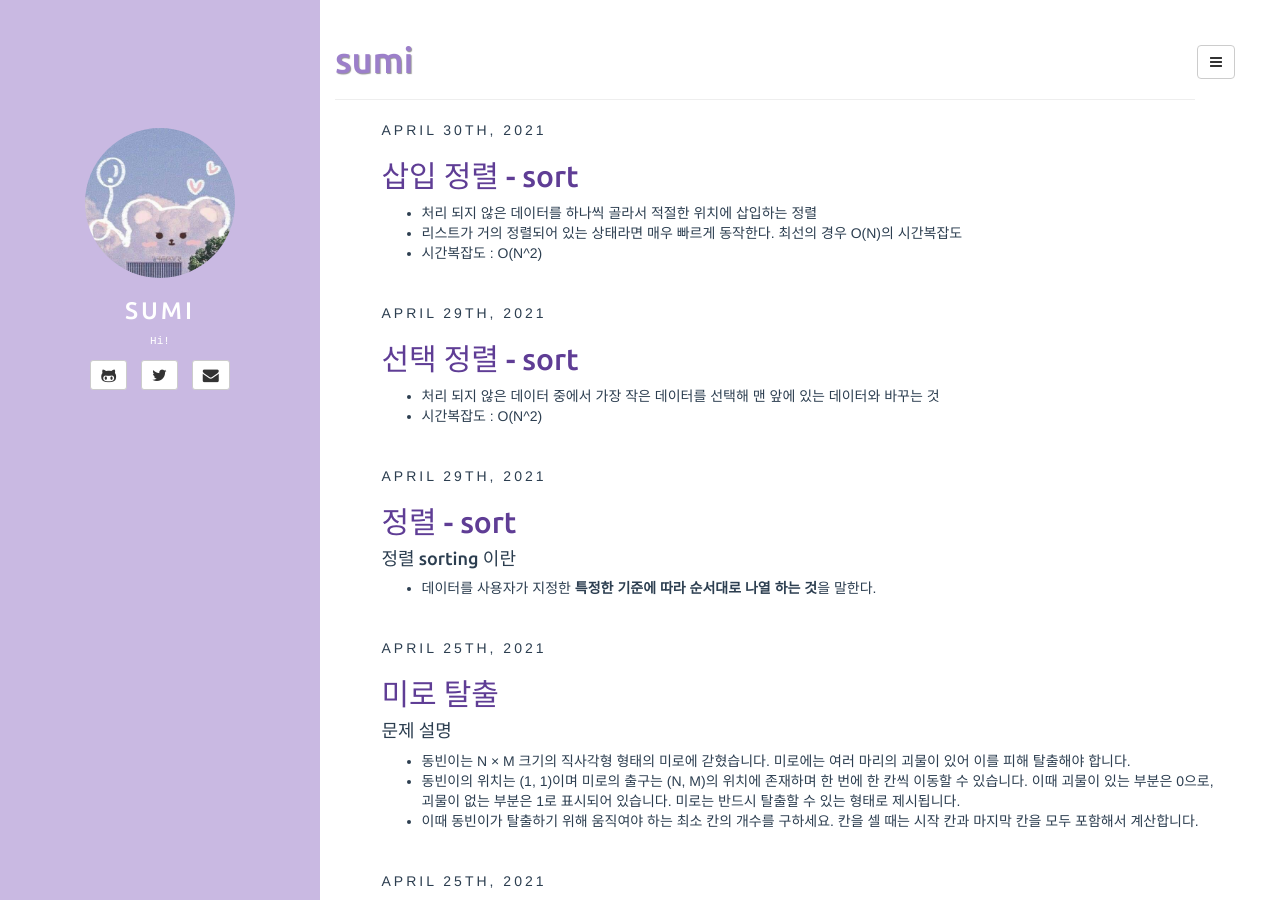
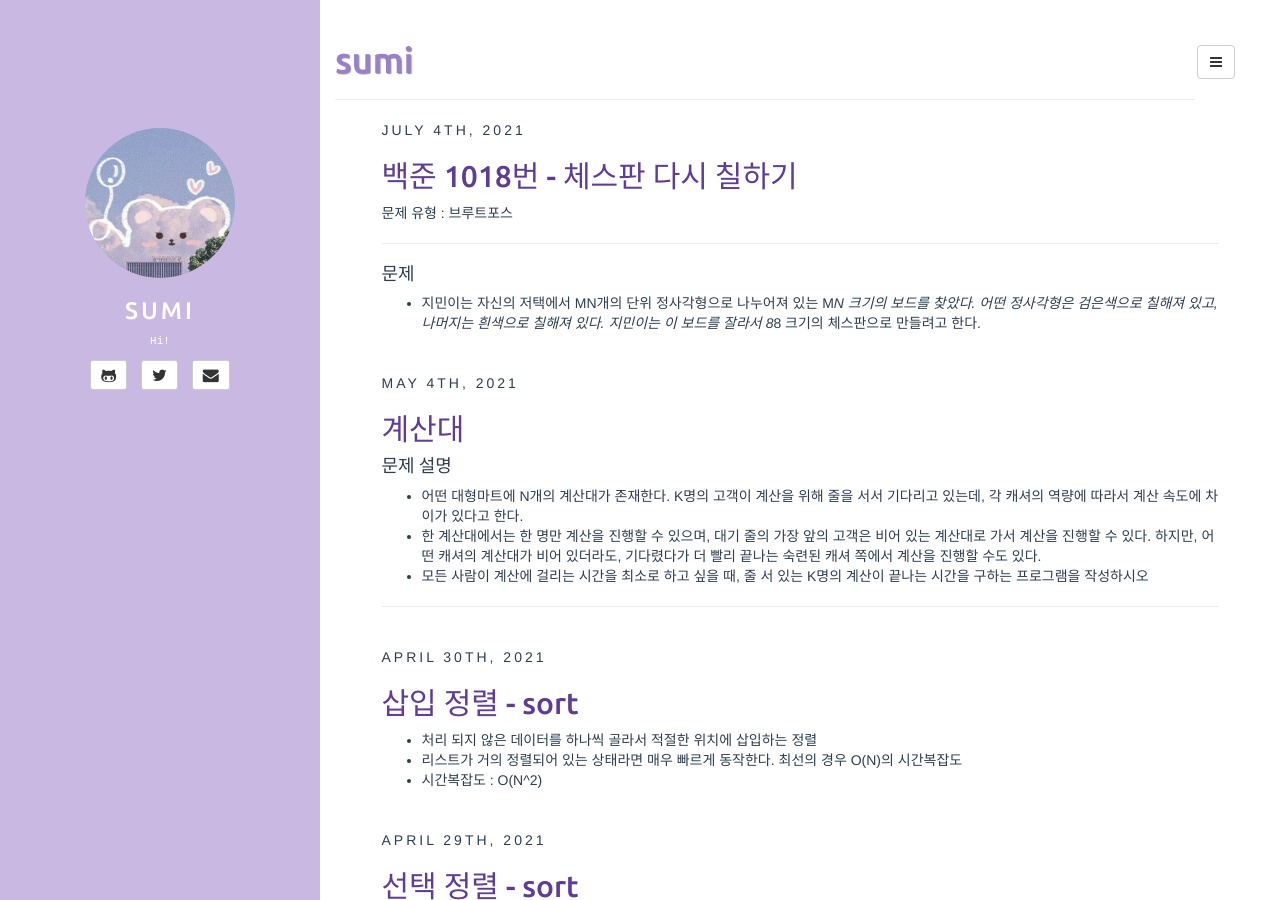
Before and after one commit to sumi-0011/sumi-0011.github.io, a Jekyll site: the page built from index.html, in a window 1280 px wide and 900 px high. Built offline with Jekyll 4.4.1, drawn with Linux system fonts in a browser that asks for light colours; the list of posts is cut into pages by our own code; some of the changed text lies outside the part shown.

Commit message:
7월4일자 백준
1018번 백준풀이

````diff
--- /dev/null
+++ b/_posts/2021-05-04-cashier.md
@@ -0,0 +1,101 @@
+---
+layout: post
+tags: [bfs,Algorism]
+date: 2021-05-04 13:56 +0800
+
+title:  계산대
+categories: [Algo]
+comments: false
+
+---
+
+#### 문제 설명
+- 어떤 대형마트에 N개의 계산대가 존재한다. K명의 고객이 계산을 위해 줄을 서서 기다리고 있는데, 각 캐셔의 역량에 따라서 계산 속도에 차이가 있다고 한다.
+- 한 계산대에서는 한 명만 계산을 진행할 수 있으며, 대기 줄의 가장 앞의 고객은 비어 있는 계산대로 가서 계산을 진행할 수 있다. 하지만, 어떤 캐셔의 계산대가 비어 있더라도, 기다렸다가 더 빨리 끝나는 숙련된 캐셔 쪽에서 계산을 진행할 수도 있다.
+- 모든 사람이 계산에 걸리는 시간을 최소로 하고 싶을 때, 줄 서 있는 K명의 계산이 끝나는 시간을 구하는 프로그램을 작성하시오
+
+- - -
+
+#### 입력 조건
+- 첫 줄에 계산대의 개수 N과 줄 서 있는 고객의 수 K가 주어진다. (1 <= N <= 100,000 , 1 <= K <= 1,000,000,000)
+-  다음 줄에 계산대별로 계산에 걸리는 시간 𝑇𝑁이 공백을 두고 주어진다. (1 ≤ 𝑇𝑁 ≤ 1,000,000,000)
+
+- - -
+#### 출력 조건
+- 줄 서 있는 모든 고객이 계산을 마치는 시간의 최소값을 출력
+
+### test case
+- 입력예시
+    6 7
+    19 12 2 7 6 16
+
+
+- 출력 예시
+  10
+
+
+- - -
+#### 해결방법
+
+- 문제에서 원하는 것은 모든사람이 계산에 걸리는 시간을 최소로 하고싶다는 것이다. 따라서 탐색의 기준을 계산시간으로 설정해 탐색한다.
+- 계산시간의 최소값은 0, 최대값은 가장 계산하는데 시간이 오래걸리는 캐셔가 모든인원을 다 처리하는 경우이다.
+- 이진탐색을 위해 계산한 중간값의 시간동안 캐셔들이 계산 가능한 총 인원이 기다리는 사람보다 많으면 계산 시간을 줄이고, 작으면 계산시간을 늘리면서 탐색을 하면 된다.
+- 이진탐색이 끝나고 left가 계산시간의 최소값이다.
+
+- - -
+
+#### Big-O 복잡도
+각각의 탐색과정에서 탐색의 범위가 반으로 적어지는 이진탐색을 사용해 O(logn)의 시간이 걸리
+는데, 이진탐색 안에서 cashier배열을 탐색하는 시간이 O(logm)(m=cashier 배열의 크기)의 시간이
+걸리므로 O(logn) * O(logm)인 O(log(nm))의 시간이걸린다.
+- 시간복잡도 O(log(nm))
+
+
+- - -
+### solution
+
+```py
+def solution(cashier,k):
+    left, right = 0, max(cashier) *k      #right는 가장 최악의 경우(가장 오래걸리는 경우)
+    cashier.sort()
+    while left < right:
+        mid = (left + right) // 2    #이진탐색
+        count = 0
+        for time in cashier:
+            count += mid // time     #빨리 계산하는 캐셔 순으로 심사처리
+            if count >= k: break
+        if count >= k:               #mid 시간동안 계산한 인원이 기다리는 사람 k보다 크면
+            right = mid              #mid 시간보다 같거나 작은 시간에 k를 모두 처리할수 있다는 것
+        else:                        #그렇지 않가면, mid 시간동안 k명을 모두 계산해줄수 없다는것
+            left = mid+1;            #따라서 주어진 시간이 mid 더 많아야한다.
+    return left
+
+N ,K= map(int, input().split(" "))
+cashier = list(map(int, input().split(" ")))
+print(solution(cashier,K))
+
+
+```
+- - -
+
+#### 코드 설명
+- 이진탐색을 이용하여 찾는데 찾는 기준을 총 계산하는데 걸리는 시간으로 잡았다.
+- 따라서 최소 left는 0, 최대 right는 가장 오래걸리는 경우인 제일 오래걸리는 캐셔가 k명
+을 모두 처리하는 경우로 max(cashier) *k로 초기화 한다.
+- 그리고 cashier배열을 정렬한다. => 이진탐색이 가능하려면 정렬되어있어야 한다.
+- while left < right인 조건으로 이진탐색을 시작한다.
+1. mid는 left와 right의 중간 값으로 초기화 하고 탐색으로 mid시간동안 계산 가능한
+인원수를 구한다. count은 계산 완료한 인원수를 나타내며, 0으로 초기화 한다.
+2. 빨리 계산하는 캐셔 순으로 mid의 시간동안 캐셔들이 처리가능한 인원을 count에 더
+한다. count가 원하는 k인원보다 크거나 같아지면 count하던 것을 break한다. (더 이
+상 카운트 해도 소용없기 때문)
+3. 만약 count(캐셔들이 주어진 시간동안 처리가능한 인원)이 계산을 기다리던 사람 k보
+다 크면 mid보다 작거나 같은 시간동안 k명을 처리가능 하다는 것이므로 탐색의 최
+대 right를 mid로 설정한다.
+4. 그렇지 않으면 주어진 시간 mid안에 k명을 모두 처리하지 못한다는 것이므로 탐색할
+시간의 최소값 left를 mid+1로 설정한다.
+- 이진 탐색이 끝난 후 left를 리턴한다. = 모든 사람이 계산하는데 걸리는 시간의 최소값
+
+- - -
+입국 심사 문제와 비슷하다.
+https://programmers.co.kr/learn/courses/30/lessons/43238
--- /dev/null
+++ b/_posts/2021-07-04-b.md
@@ -0,0 +1,107 @@
+---
+layout: post
+tags: [브루트포스]
+date: 2021-07-04 22:00 +0800
+
+title: 백준 1018번 - 체스판 다시 칠하기
+
+
+categories: [Algo]
+comments: false
+
+---
+
+문제 유형 : 브루트포스
+- - -
+#### 문제
+- 지민이는 자신의 저택에서 MN개의 단위 정사각형으로 나누어져 있는 M*N 크기의 보드를 찾았다. 어떤 정사각형은 검은색으로 칠해져 있고, 나머지는 흰색으로 칠해져 있다. 지민이는 이 보드를 잘라서 8*8 크기의 체스판으로 만들려고 한다.
+
+- 체스판은 검은색과 흰색이 번갈아서 칠해져 있어야 한다. 구체적으로, 각 칸이 검은색과 흰색 중 하나로 색칠되어 있고, 변을 공유하는 두 개의 사각형은 다른 색으로 칠해져 있어야 한다. 따라서 이 정의를 따르면 체스판을 색칠하는 경우는 두 가지뿐이다. 하나는 맨 왼쪽 위 칸이 흰색인 경우, 하나는 검은색인 경우이다.
+
+- 보드가 체스판처럼 칠해져 있다는 보장이 없어서, 지민이는 8*8 크기의 체스판으로 잘라낸 후에 몇 개의 정사각형을 다시 칠해야겠다고 생각했다. 당연히 8*8 크기는 아무데서나 골라도 된다. 지민이가 다시 칠해야 하는 정사각형의 최소 개수를 구하는 프로그램을 작성하시오.
+- - -
+
+#### 제한사항
+- 입력
+
+  첫째 줄에 N과 M이 주어진다. N과 M은 8보다 크거나 같고, 50보다 작거나 같은 자연수이다. 둘째 줄부터 N개의 줄에는 보드의 각 행의 상태가 주어진다. B는 검은색이며, W는 흰색이다.
+- 출력
+
+   첫째 줄에 지민이가 다시 칠해야 하는 정사각형 개수의 최솟값을 출력한다.
+
+
+
+- - -
+#### 해결방법
+
+1. 맨위가 흰색이여야 한다는 가정하에 다른 색깔로 칠해야하는 사각형들을 구해 arr배열에 1로 설정한다.
+2. 8*8의 보드로 나누어 8*8칸에서 다른색깔로 칠해야 하는 사각형들의 개수를 구해 최소, 최대의 칠해야하는 사각형의 개수를 구한다.
+3. 최소인 경우 (맨위가 흰색인경우) vs 64-최대 (맨위가 검은색인경우) 중에 작은것이 결과이다. (결과 : 지민이가 다시 칠해야 하는 정사각형 개수의 최소값)
+
+
+#### 참고
+오랜만에 알고리즘 문제를 풀어서 입력방법부터 찾아보았다.
+- 이차원 리스트 초기화 및 입력
+    ```py
+    m,n = map (int, input().split())
+    board = [input() for _ in range(m)]
+  ```
+
+  출처 : https://paris-in-the-rain.tistory.com/72
+
+- 파이썬 삼항연산자 사용법
+  - ex)     `print("짝수" if num % 2 == 0 else "홀수")`
+  - 출처 : https://wikidocs.net/20701
+- - -
+### solution
+
+```py
+m,n = map (int, input().split())
+board = [input() for _ in range(m)]
+
+#2차원 리스트 입력
+arr = [[0] *n for _ in range(m)]
+# print(board)
+count =0
+#맨위가 흰색인경우를 count
+for i in range(0,m):
+    for j in range(0,n):
+        if (i+j)%2 == 0: #짝수이면 맨위의 색깔과 같아야한다.
+            if(board[i][j]=='B'):   #맨위의 색깔과 다르면 카운트
+                arr[i][j] = 1
+                count+=1
+
+        else: #홀수이면
+            if(board[i][j]=='W'):    #다르면
+                arr[i][j] = 1
+                count+=1
+
+min_count = 64;
+max_count = 0;
+for i in range(0,m-7):
+    m_count = 0
+    for j in range(0,n-7):
+        if j == 0:
+            m_count = 0
+            for k in range(i,i+8):
+                for l in range(j,j+8):
+                    m_count+=arr[k][l]
+        else:
+            minus = 0
+            plus = 0
+            for k in range(i,i+8):
+                minus += arr[k][j-1]
+                plus += arr[k][j+7]
+            m_count = m_count-minus+plus
+        # print("i = ", i,"j = ", j, "m_count = ", m_count)
+        min_count = m_count if min_count > m_count else min_count
+        max_count = m_count if max_count < m_count else max_count
+result = min_count if min_count < 64-max_count else 64-max_count
+print(result)
+
+# print(arr)
+```
+- - -
+
+#### image
+![image](https://user-images.githubusercontent.com/49177223/124386017-2f24f380-dd13-11eb-8c20-eb21adbcee64.png)
````
Also changed, not shown: _posts/2021-02-15-t1.md (line endings or trailing spaces).
